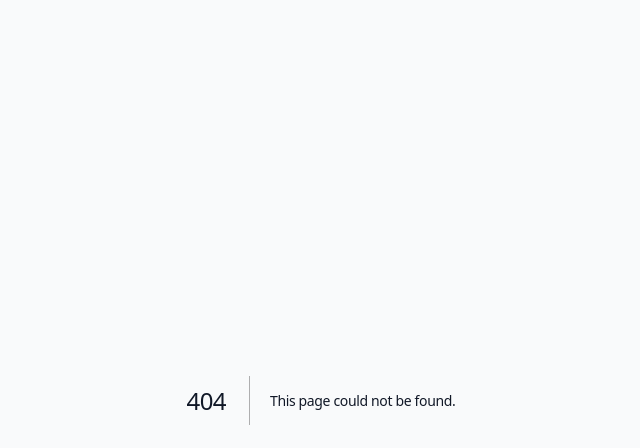
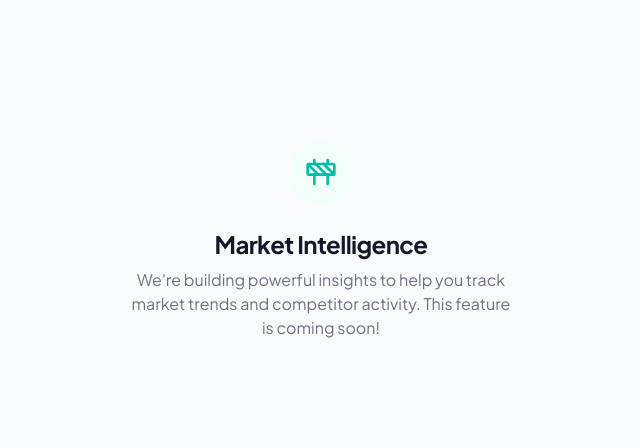
Before and after one commit to bpnelsen/prolink-ezly, a Next.js app: page /dashboard/market-intelligence in a window 1280 px wide. Before the commit this address had no page. Shown: the top 448 px of the page, without its empty margins (319-959 px from the left). Built offline with nearby package versions, Linux system fonts and the light colour scheme.

Commit message:
feat: add Market Intelligence coming-soon tab

```diff
--- /dev/null
+++ b/src/app/dashboard/market-intelligence/page.tsx
@@ -0,0 +1,17 @@
+'use client'
+
+import { Construction } from 'lucide-react'
+
+export default function MarketIntelligence() {
+  return (
+    <div className="p-6 md:p-8 flex flex-col items-center justify-center min-h-[60vh] text-center">
+      <div className="w-16 h-16 bg-teal-50 rounded-full flex items-center justify-center mb-6">
+        <Construction size={32} className="text-teal-600" />
+      </div>
+      <h1 className="text-2xl font-bold text-gray-900 mb-2">Market Intelligence</h1>
+      <p className="text-gray-500 max-w-sm">
+        We're building powerful insights to help you track market trends and competitor activity. This feature is coming soon!
+      </p>
+    </div>
+  )
+}
--- a/src/app/dashboard/page.tsx
+++ b/src/app/dashboard/page.tsx
@@ -17,9 +17,8 @@ export default function Dashboard() {
 
           {/* Desktop Menu */}
           <div className="hidden md:flex gap-6 items-center">
-            <Link href="/dispatch" className="text-sm font-semibold text-gray-600 hover:text-teal-600">Schedule</Link>
-            <Link href="/customers" className="text-sm font-semibold text-gray-600 hover:text-teal-600">Customers</Link>
             <Link href="/dashboard/reports" className="text-sm font-semibold text-gray-600 hover:text-teal-600">Reports</Link>
+            <Link href="/dashboard/market-intelligence" className="text-sm font-semibold text-gray-600 hover:text-teal-600">Market Intelligence</Link>
             <Link href="/settings" className="text-sm font-semibold text-gray-600 hover:text-teal-600">Settings</Link>
             <Link href="/new-job" className="bg-teal-600 text-white px-4 py-2 rounded-lg font-semibold text-sm hover:bg-teal-700 shadow-sm">+ New Job</Link>
             <button onClick={handleLogout} className="text-gray-400 hover:text-red-600" title="Logout">
```
